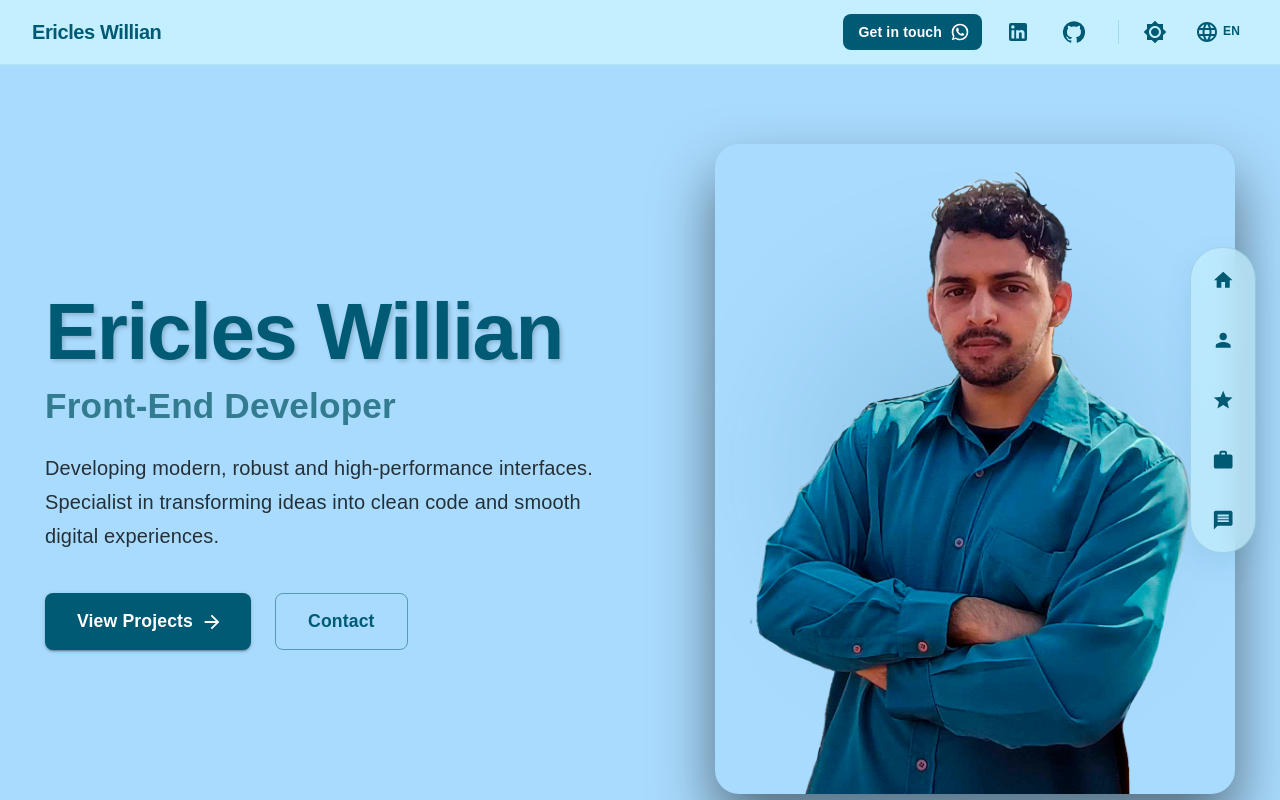
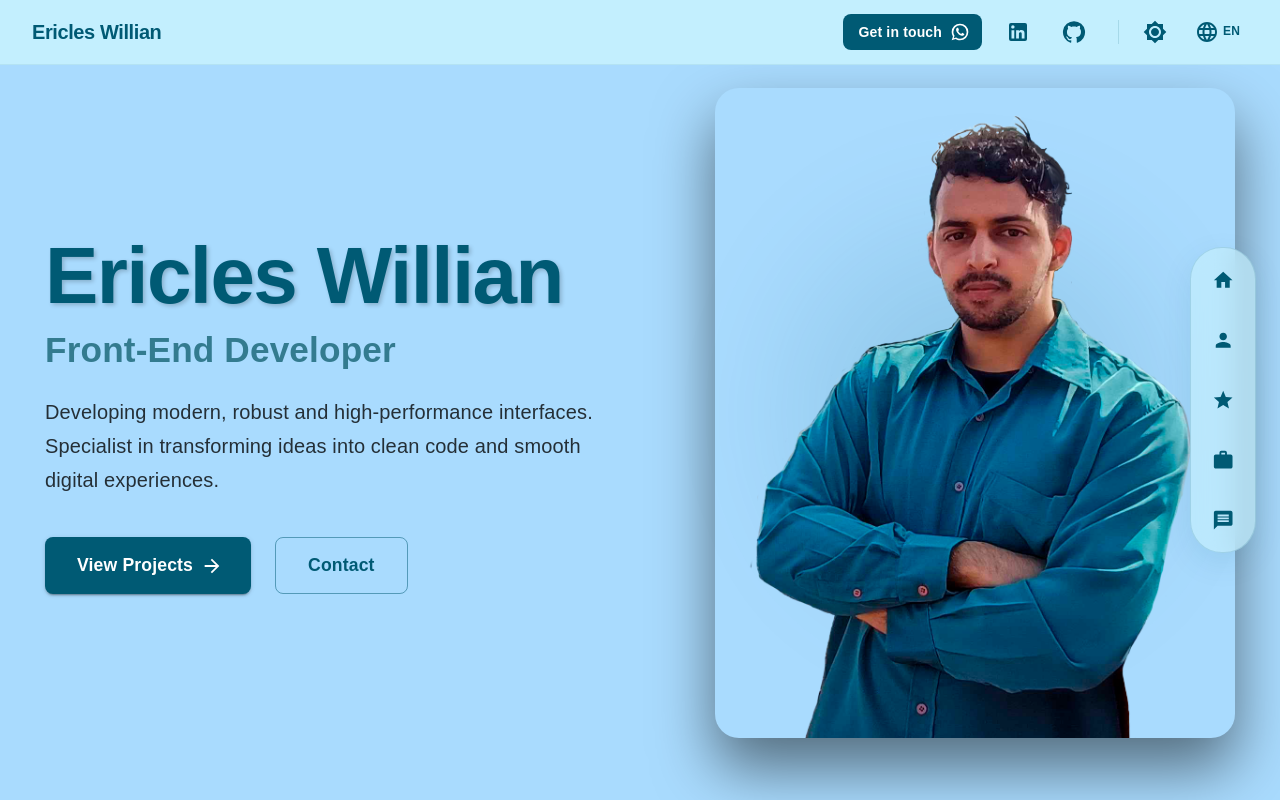
Before and after one commit to ewnsilva/portfolio, a React app: page / in a window 1280 px wide. Shown: the top 800 px of the page. Built offline with nearby package versions, Linux system fonts and the light colour scheme.

Commit message:
refactor: updating stylization

```diff
--- a/src/pages/index.tsx
+++ b/src/pages/index.tsx
@@ -19,7 +19,7 @@ export const Portfolio = (): JSX.Element => {
         flexDirection: "column",
         justifyContent: "center",
         backgroundColor: "background.default",
-        rowGap: 5,
+        rowGap: 1.5,
       }}
     >
       <Header />
```
